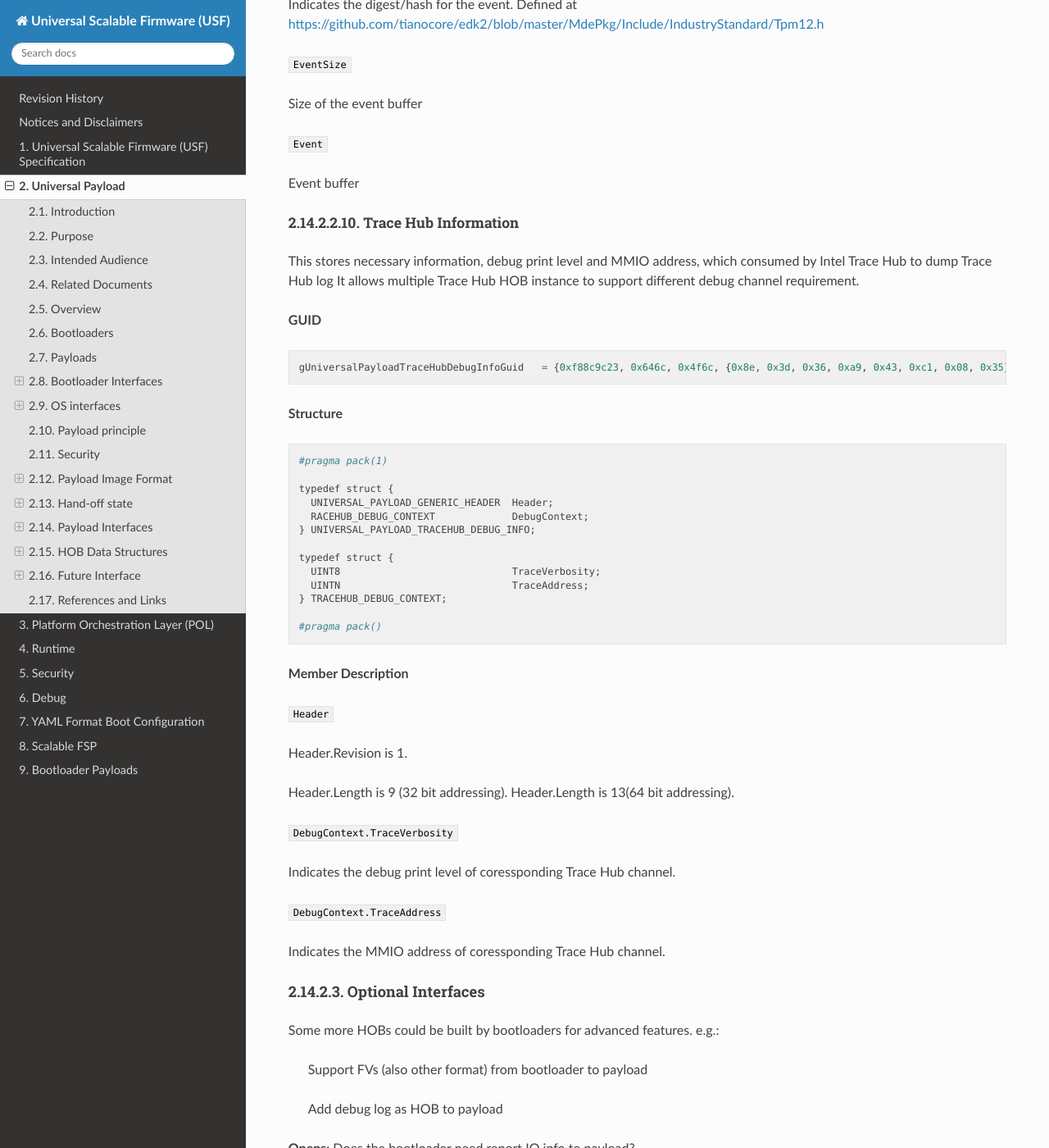
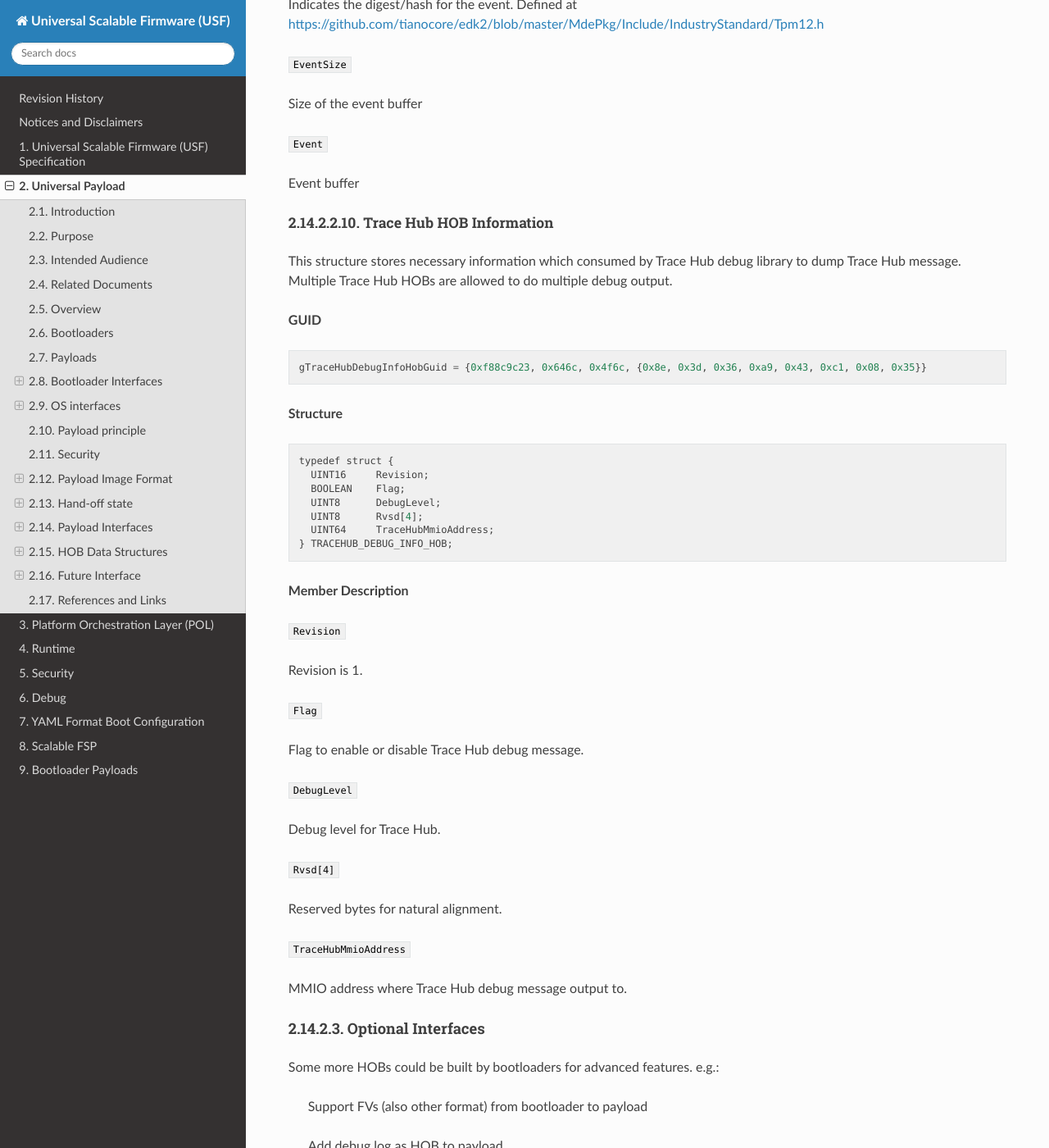
Before and after one commit to UniversalScalableFirmware/documentation, a Sphinx documentation site: the page built from source/2_universal_payload.rst, in a window 1280 px wide and 1400 px high, scrolled down 27219 px. Shown: the whole window at 82% size. Built offline with Sphinx 7.4.7 and the Read the Docs theme 2.0.0, drawn with Linux system fonts in a browser that asks for light colours.

Commit message:
Update 2_universal_payload.rst
Update contents of Trace Hub HOB structure.

Signed-off-by: VictorX Hsu <victorx.hsu@intel.com>

```diff
--- a/source/2_universal_payload.rst
+++ b/source/2_universal_payload.rst
@@ -1539,52 +1539,51 @@
 
 Event buffer
 
-Trace Hub Information
+Trace Hub HOB Information
 %%%%%%%%%%%%%%%%%%%%
 
-This stores necessary information, debug print level and MMIO address, which consumed by Intel Trace Hub to dump Trace Hub log
-It allows multiple Trace Hub HOB instance to support different debug channel requirement.
+This structure stores necessary information which consumed by Trace Hub debug library to dump Trace Hub message.
+Multiple Trace Hub HOBs are allowed to do multiple debug output.
 
 **GUID**
 
 ::
 
-  gUniversalPayloadTraceHubDebugInfoGuid   = {0xf88c9c23, 0x646c, 0x4f6c, {0x8e, 0x3d, 0x36, 0xa9, 0x43, 0xc1, 0x08, 0x35}}
+  gTraceHubDebugInfoHobGuid = {0xf88c9c23, 0x646c, 0x4f6c, {0x8e, 0x3d, 0x36, 0xa9, 0x43, 0xc1, 0x08, 0x35}}
 
 **Structure**
 
 ::
 
-  #pragma pack(1)
-
   typedef struct {
-    UNIVERSAL_PAYLOAD_GENERIC_HEADER  Header;
-    RACEHUB_DEBUG_CONTEXT             DebugContext;
-  } UNIVERSAL_PAYLOAD_TRACEHUB_DEBUG_INFO;
-
-  typedef struct {
-    UINT8                             TraceVerbosity;
-    UINTN                             TraceAddress;
-  } TRACEHUB_DEBUG_CONTEXT;
-
-  #pragma pack()
+    UINT16     Revision;
+    BOOLEAN    Flag;
+    UINT8      DebugLevel;
+    UINT8      Rvsd[4];
+    UINT64     TraceHubMmioAddress;
+  } TRACEHUB_DEBUG_INFO_HOB;
 
 **Member Description**
 
-``Header``
-
-Header.Revision is 1.
-
-Header.Length is 9 (32 bit addressing).
-Header.Length is 13(64 bit addressing).
-
-``DebugContext.TraceVerbosity``
-
-Indicates the debug print level of coressponding Trace Hub channel.
-
-``DebugContext.TraceAddress``
-
-Indicates the MMIO address of coressponding Trace Hub channel.
+``Revision``
+
+Revision is 1.
+
+``Flag``
+
+Flag to enable or disable Trace Hub debug message.
+
+``DebugLevel``
+
+Debug level for Trace Hub.
+
+``Rvsd[4]``
+
+Reserved bytes for natural alignment.
+
+``TraceHubMmioAddress``
+
+MMIO address where Trace Hub debug message output to.
 
 Optional Interfaces
 ^^^^^^^^^^^^^^^^^^^^
```
